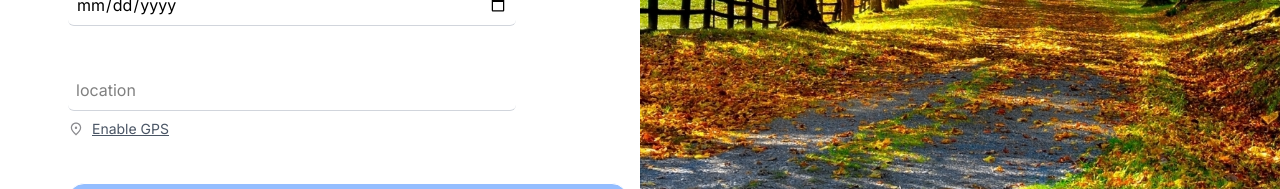
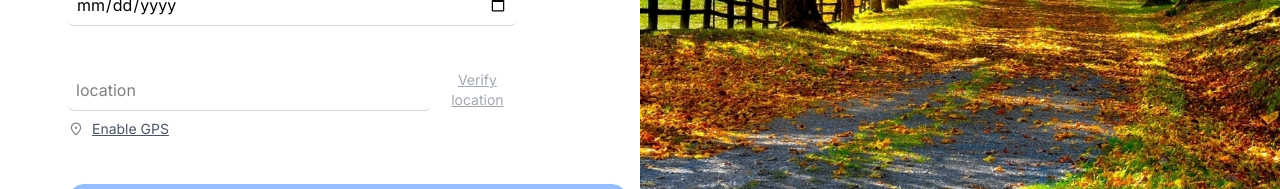
Before and after one commit to 42-matcha-dev/42-matcha, a Next.js app in the folder frontend/: page /register in a window 1280 px wide. Shown: the part 505-694 px from the top of the page. Built offline with nearby package versions, Linux system fonts and the light colour scheme.

Commit message:
update: verify geolocation

```diff
--- a/frontend/src/app/components/SignupForms/RegisterBasicForm.tsx
+++ b/frontend/src/app/components/SignupForms/RegisterBasicForm.tsx
@@ -70,6 +70,14 @@ function RegisterBasicFormContent({ onNext, updateData, defaultValues }: Props)
       setLastVerifiedLocation(currentLocation);
     }
   }, [currentLocation, currentLatitude, currentLongitude, lastVerifiedLocation]);
+
+  useEffect(() => {
+    if (lastVerifiedLocation && currentLocation !== lastVerifiedLocation) {
+      setLastVerifiedLocation(null);
+      setValue("latitude", 0, { shouldValidate: false});
+      setValue("longitude", 0, { shouldValidate: false});
+    }
+  }, [currentLocation])
 
   // Forward geocode location text to get lat/lon when user manually enters location
   const geocodeLocation = async (locationText: string) => {
@@ -179,19 +187,6 @@ function RegisterBasicFormContent({ onNext, updateData, defaultValues }: Props)
   };
 
   const onSubmit = async (data: RegisterBasicSchema) => {
-    // Safety check: verify location matches verified location and coordinates are valid
-    if (!lastVerifiedLocation || data.location !== lastVerifiedLocation) {
-      // Location doesn't match verified location, try to geocode it
-      if (data.location && data.location.trim().length >= 3) {
-        await geocodeLocation(data.location);
-        // Don't proceed if geocoding is needed
-        return;
-      } else {
-        setGpsError("Please enter and verify a valid location.");
-        return;
-      }
-    }
-
     // Validate coordinates are not 0,0
     if (data.latitude === 0 && data.longitude === 0) {
       setGpsError("Please verify your location before continuing.");
@@ -213,28 +208,23 @@ function RegisterBasicFormContent({ onNext, updateData, defaultValues }: Props)
           <InputForm label="lastName" type="text" error={errors.lastName}{...register("lastName")}/>
           <InputForm label="birthday" type="date" error={errors.birthday}{...register("birthday")} />
           <div className="flex flex-col gap-2 w-full max-w-md">
-            <InputForm
-              label="location"
-              type="text"
-              error={errors.location}
-              {...register("location", {
-                onBlur: (e) => {
-                  const locationText = e.target.value;
-                  if (locationText && locationText.trim().length >= 3) {
-                    geocodeLocation(locationText);
-                  }
-                }
-              })}
-              onKeyDown={(e: React.KeyboardEvent<HTMLInputElement>) => {
-                if (e.key === "Enter") {
-                  e.preventDefault();
-                  const locationText = e.currentTarget.value;
-                  if (locationText && locationText.trim().length >= 3) {
-                    geocodeLocation(locationText);
-                  }
-                }
-              }}
-            />
+            <div className="flex flex-row gap-2 w-full">
+              <InputForm
+                label="location"
+                type="text"
+                error={errors.location}
+                {...register("location")}
+              />
+              <button
+                type="button"
+                onClick={() => geocodeLocation(currentLocation)}
+                disabled={!currentLocation || geocodingLoading}
+                className="flex items-center gap-2 text-sm text-gray-600 hover:text-gray-800 underline self-start disabled:opacity-50"
+              >
+                {geocodingLoading ? "Verifying location..." : "Verify location"}
+              </button>
+            </div>
+
             <button
               type="button"
               onClick={handleEnableGPS}
@@ -250,6 +240,11 @@ function RegisterBasicFormContent({ onNext, updateData, defaultValues }: Props)
               />
               {gpsLoading ? "Getting location..." : geocodingLoading ? "Geocoding location..." : "Enable GPS"}
             </button>
+            {lastVerifiedLocation && (
+              <div className="text-green-600 text-sm">
+                ✓ Verified: {lastVerifiedLocation}
+              </div>
+            )}
             {gpsError && (
               <div className="text-red-500 text-sm">{gpsError}</div>
             )}
```
